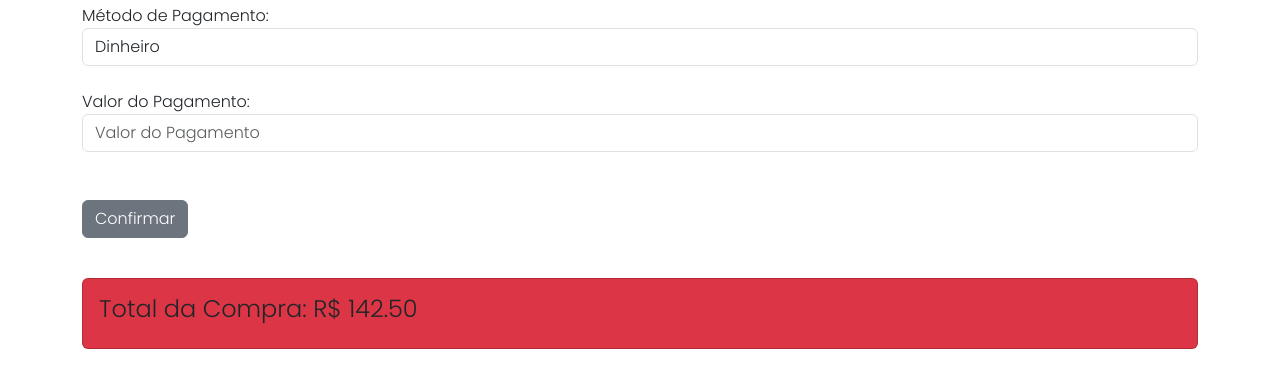
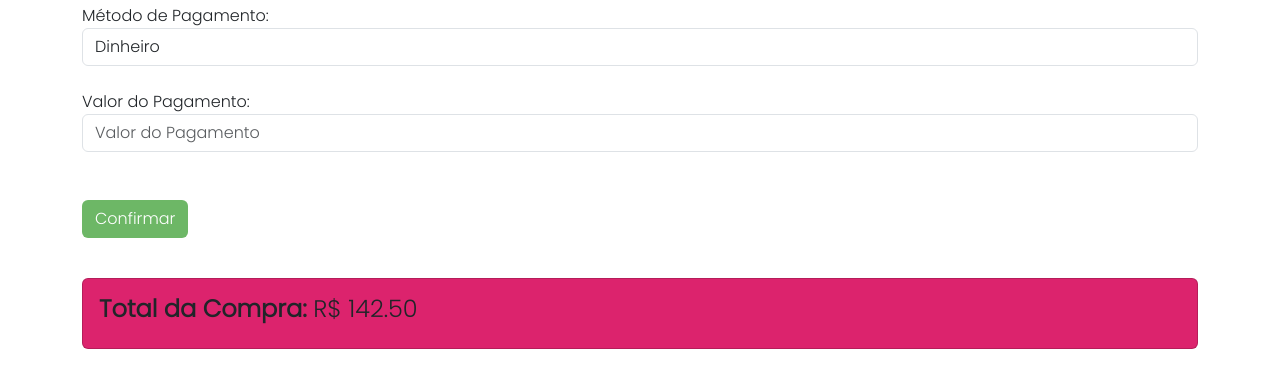
Before and after one commit to josesandovaln/VendaSmart, a Flask app: page /pagamento in a window 1280 px wide. Shown: the part 190-578 px from the top of the page. Run offline with Flask 3, Linux system fonts and the light colour scheme; a user stored in the database is signed in; data comes from the database, SQL or seed files in the repository; both versions use the stored data as it was after the commit; some libraries are stand-ins or nearby versions.

Commit message:
Resolvido tabela produto e vendas

```diff
--- a/site_atividade/routers/__init__.py
+++ b/site_atividade/routers/__init__.py
@@ -1,5 +1,6 @@
 from datetime import datetime
-from flask import render_template, url_for, redirect, flash, request, get_template_attribute, jsonify
+from flask import render_template, url_for, redirect, flash, request, get_template_attribute, jsonify, \
+    render_template_string
 from site_atividade.forms import FormLogin, FormCadastroUsuario, FormListarUsuario, VendasForm, PagamentoForm, \
     FormEditarUsuario, FormAtualizarSenha
 from site_atividade import app, database, bcrypt
@@ -271,7 +272,7 @@ def adicionar_venda():
     database.session.commit()
 
     vendas = Venda.query.all()
-    vendas_html = render_template('vendas.html', vendas=vendas)
+    vendas_html = render_template_string('{% for venda in vendas %}<tr><td class="text-center">{{ venda.produto.id_produtos }}</td><td class="text-center">{{ venda.produto.produto }}</td><td class="text-center">{{ venda.produto.marca }}</td><td class="text-center">{{ "{:.2f}".format(venda.produto.preco).replace(".", ",") }}</td><td class="text-center">{{ venda.quantidade }}</td><td class="text-center">{{ "{:.2f}".format(venda.total).replace(".", ",") }}</td></tr>{% endfor %}', vendas=vendas)
 
     return jsonify({'success': True, 'vendas_html': vendas_html})
 
--- a/site_atividade/static/css/vendas.css
+++ b/site_atividade/static/css/vendas.css
@@ -23,3 +23,7 @@
 	-webkit-box-shadow: inset 0 0 6px rgba(0,0,0,.3);
 	background-color: #6DB766;
 }
+
+.bg-compra {
+	background-color: #DC236D;
+}
--- a/site_atividade/static/js/script.js
+++ b/site_atividade/static/js/script.js
@@ -91,7 +91,8 @@ $(document).ready(function() {
   });
 
   // Botão de adicionar à venda
-  $('.btn-add-venda').click(function() {
+// Botão de adicionar à venda
+  $(document).on('click', '.btn-add-venda', function() {
     var produtoId = $(this).data('produto-id');
     var quantidade = parseInt($(this).siblings('.quantidade').text());
 
@@ -107,8 +108,11 @@ $(document).ready(function() {
 
     $.post('/adicionar_venda', {produto_id: produtoId, quantidade: quantidade}, function(data) {
       if (data.success) {
-        // Atualize a tabela de vendas com os novos dados
-        $('.table-vendas tbody').html(data.vendas_html);
+        // Atualiza o conteúdo da variável vendas_html
+        var vendas_html = data.vendas_html;
+
+        // Substitui todo o corpo da tabela de vendas com o novo conteúdo
+        $('.table-vendas tbody').html(vendas_html);
       } else {
         // Exiba uma mensagem de erro, se necessário
         var flashMessage = $('<div class="flash-message">' + data.message + '</div>');
@@ -117,6 +121,7 @@ $(document).ready(function() {
           flashMessage.remove();
         }, 3000); // Remove a flash message após 3 segundos
       }
-    });
+    }, 'json');
   });
+
 });
--- a/site_atividade/templates/pagamento.html
+++ b/site_atividade/templates/pagamento.html
@@ -35,24 +35,26 @@
 
             <br>
 
-            <button type="submit" class="btn btn-Secondary">Confirmar</button>
+            <button type="submit" class="btn btn-color1 text-white">Confirmar</button>
         </form>
 
         <br>
 
-        <div class="card bg-Danger">
+        <div class="card bg-compra">
           <div class="card-body">
             <div class="row">
               <div class="col-md-6">
-                <h4>Total da Compra: R$ {{ "{:.2f}".format(total) }}</h4>
+                <h4><strong>Total da Compra:</strong> R$ {{ "{:.2f}".format(total) }}</h4>
               </div>
               <div class="col-md-6">
                 {% if troco %}
-                  <h4>Troco: R$ {{ troco }}</h4>
+                  <h4><strong>Troco: R$ {{ troco }}</strong></h4>
                 {% endif %}
               </div>
             </div>
           </div>
         </div>
+
+
     </div>
 {% endblock %}
--- a/site_atividade/templates/vendas.html
+++ b/site_atividade/templates/vendas.html
@@ -95,12 +95,12 @@
 
         <div class="form-group">
             <form method="post" action="{{ url_for('pagamento') }}" class="d-inline-block">
-                <button type="submit" class="btn btn-secondary">Efetivar Venda</button>
+                <button type="submit" class="btn btn-color1 text-white">Efetivar Venda</button>
             </form>
 
             <form method="post" action="{{ url_for('vendas') }}" class="d-inline-block">
                 <input type="hidden" name="LimparVendas" value="sim">
-                <button type="submit" class="btn btn-danger">Limpar Vendas</button>
+                <button type="submit" class="btn btn-color2 text-white">Limpar Vendas</button>
             </form>
         </div>
     </div>
```
Also changed, not shown: instance/pdv.db.
